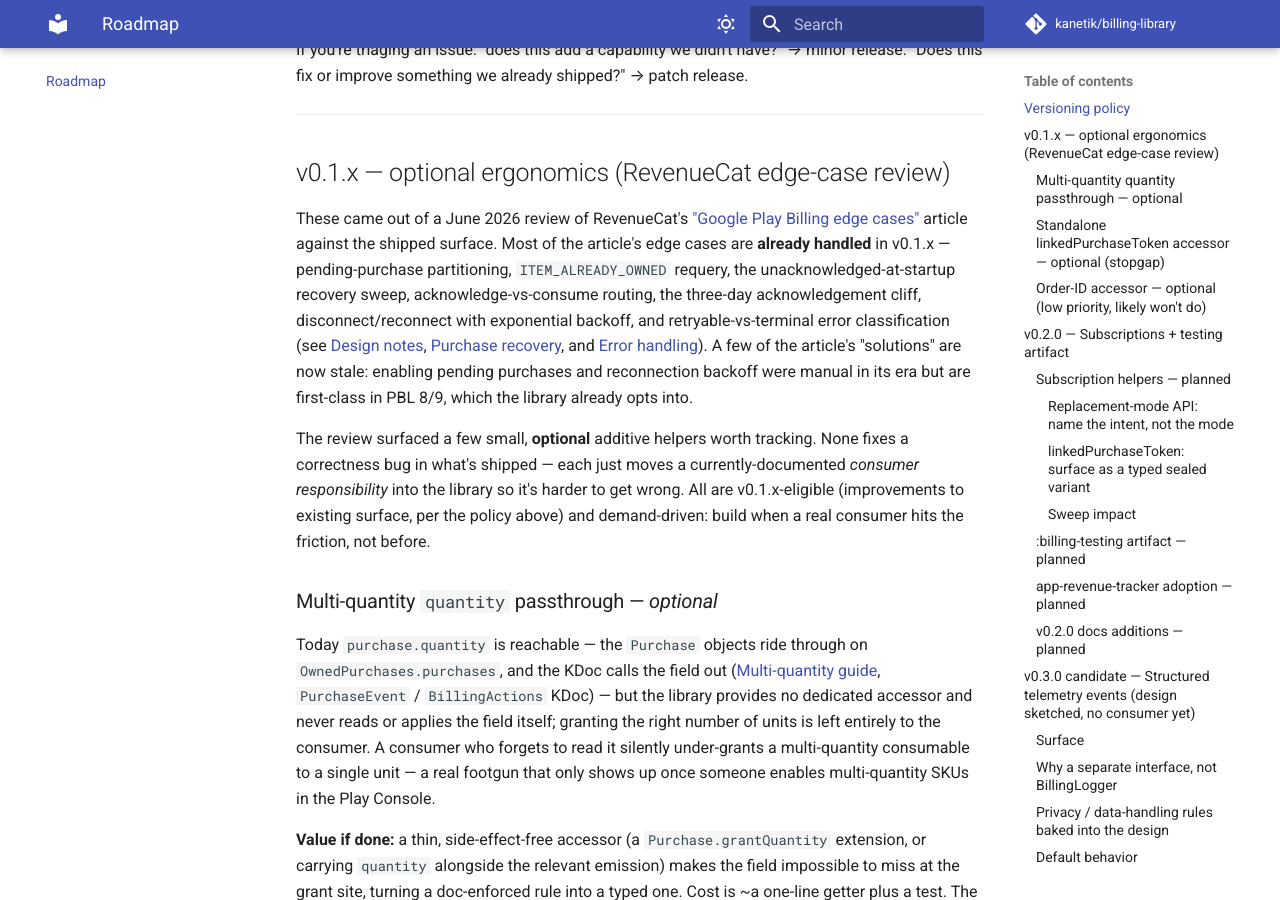
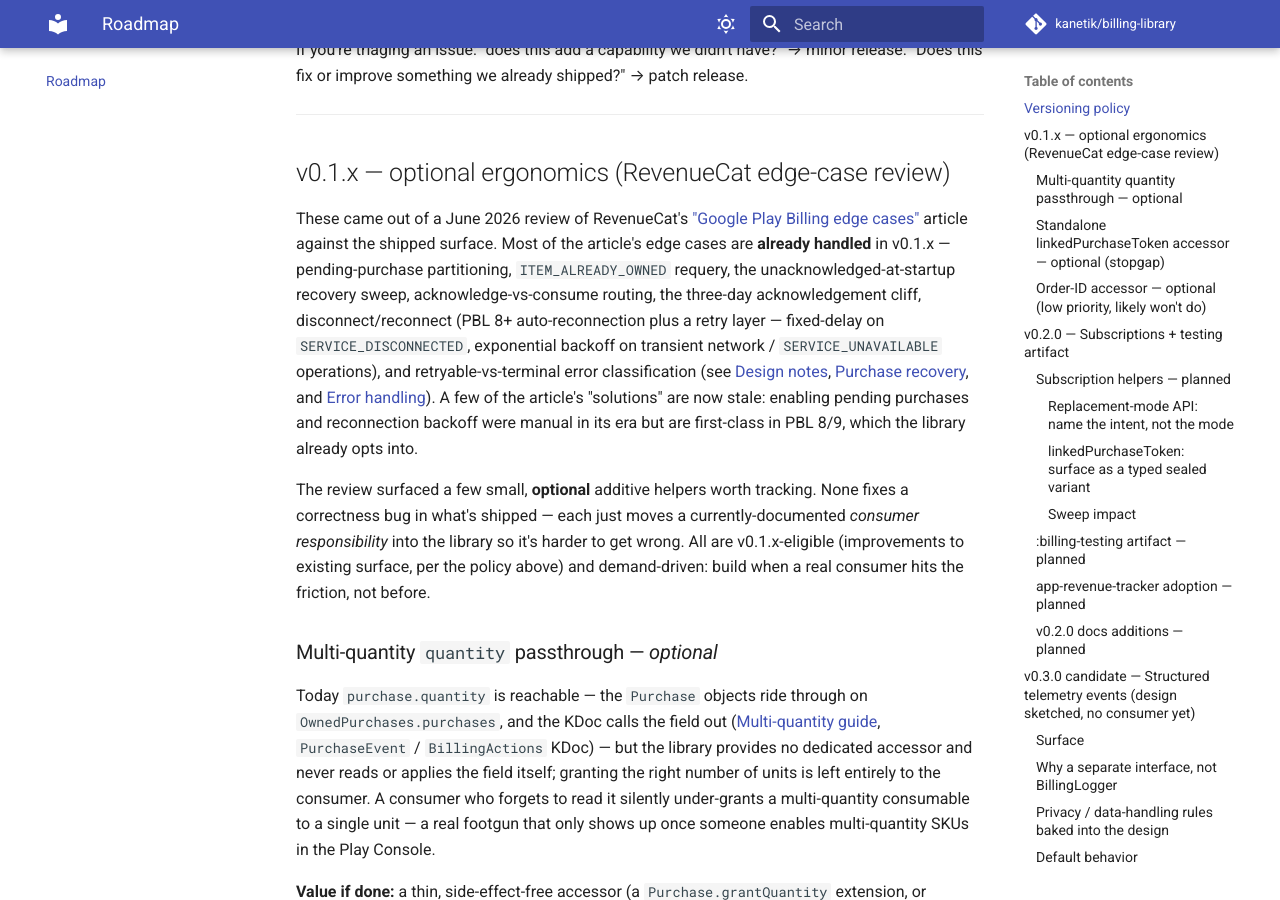
Before and after one commit to kanetik/billing-library, an MkDocs documentation site: the page built from docs/roadmap.md, in a window 1280 px wide and 900 px high, scrolled down 696 px. Built offline with MkDocs 1.6.1 and Material for MkDocs 9.7.7, drawn with Linux system fonts in a browser that asks for light colours; comment, search, counter and statistics services are not loaded.

Commit message:
docs(roadmap): fix anchor slug and reconnect-behavior wording
- Cross-link anchor used a double hyphen; Python-Markdown slugifies to a
  single one. Would 404 on the published site.
- Reworded 'disconnect/reconnect with exponential backoff' to reflect
  that reconnect is PBL auto-reconnection + a retry layer (fixed-delay on
  SERVICE_DISCONNECTED, exponential only on transient network/unavailable).

PR-Review-Loop: 2

```diff
--- a/docs/roadmap.md
+++ b/docs/roadmap.md
@@ -29,7 +29,7 @@ If you're triaging an issue: "does this add a capability we didn't have?"
 
 ## v0.1.x — optional ergonomics (RevenueCat edge-case review)
 
-These came out of a June 2026 review of RevenueCat's ["Google Play Billing edge cases"](https://www.revenuecat.com/blog/engineering/google-play-edge-cases/) article against the shipped surface. Most of the article's edge cases are **already handled** in v0.1.x — pending-purchase partitioning, `ITEM_ALREADY_OWNED` requery, the unacknowledged-at-startup recovery sweep, acknowledge-vs-consume routing, the three-day acknowledgement cliff, disconnect/reconnect with exponential backoff, and retryable-vs-terminal error classification (see [Design notes](design-notes.md), [Purchase recovery](guides/purchase-recovery.md), and [Error handling](guides/error-handling.md)). A few of the article's "solutions" are now stale: enabling pending purchases and reconnection backoff were manual in its era but are first-class in PBL 8/9, which the library already opts into.
+These came out of a June 2026 review of RevenueCat's ["Google Play Billing edge cases"](https://www.revenuecat.com/blog/engineering/google-play-edge-cases/) article against the shipped surface. Most of the article's edge cases are **already handled** in v0.1.x — pending-purchase partitioning, `ITEM_ALREADY_OWNED` requery, the unacknowledged-at-startup recovery sweep, acknowledge-vs-consume routing, the three-day acknowledgement cliff, disconnect/reconnect (PBL 8+ auto-reconnection plus a retry layer — fixed-delay on `SERVICE_DISCONNECTED`, exponential backoff on transient network / `SERVICE_UNAVAILABLE` operations), and retryable-vs-terminal error classification (see [Design notes](design-notes.md), [Purchase recovery](guides/purchase-recovery.md), and [Error handling](guides/error-handling.md)). A few of the article's "solutions" are now stale: enabling pending purchases and reconnection backoff were manual in its era but are first-class in PBL 8/9, which the library already opts into.
 
 The review surfaced a few small, **optional** additive helpers worth tracking. None fixes a correctness bug in what's shipped — each just moves a currently-documented *consumer responsibility* into the library so it's harder to get wrong. All are v0.1.x-eligible (improvements to existing surface, per the policy above) and demand-driven: build when a real consumer hits the friction, not before.
 
@@ -109,7 +109,7 @@ Consumers who genuinely need a non-default mode can drop down to a lower-level `
 
 When a subscription replacement completes, the new `Purchase` carries a `linkedPurchaseToken` field pointing to the prior subscription. Treating that as a fresh purchase (vs a replacement of an existing one) double-grants entitlement. PBL's `Purchase` API doesn't expose a getter for it — `Purchase.AccountIdentifiers` only carries `obfuscatedAccountId` / `obfuscatedProfileId`; `linkedPurchaseToken` is only present in `purchase.originalJson`. Right now the library would emit a replacement purchase as `OwnedPurchases.Live` / `OwnedPurchases.Recovered`, leaving the consumer to parse the JSON themselves — easy to miss and clunky to write.
 
-(RevenueCat's edge-case article — see the [v0.1.x section above](#v01x--optional-ergonomics-revenuecat-edge-case-review) — independently flags this exact double-grant trap, which validates the typed-variant approach. The standalone `Purchase.linkedPurchaseToken()` accessor noted there is the v0.1.x *stopgap* for protocol-level subscription adopters; this typed variant is the real fix and supersedes it.)
+(RevenueCat's edge-case article — see the [v0.1.x section above](#v01x-optional-ergonomics-revenuecat-edge-case-review) — independently flags this exact double-grant trap, which validates the typed-variant approach. The standalone `Purchase.linkedPurchaseToken()` accessor noted there is the v0.1.x *stopgap* for protocol-level subscription adopters; this typed variant is the real fix and supersedes it.)
 
 Fix: add a dedicated `OwnedPurchases` variant emitted *instead of* `Live` (or `Recovered`) whenever `linkedPurchaseToken` is non-null:
 
```
